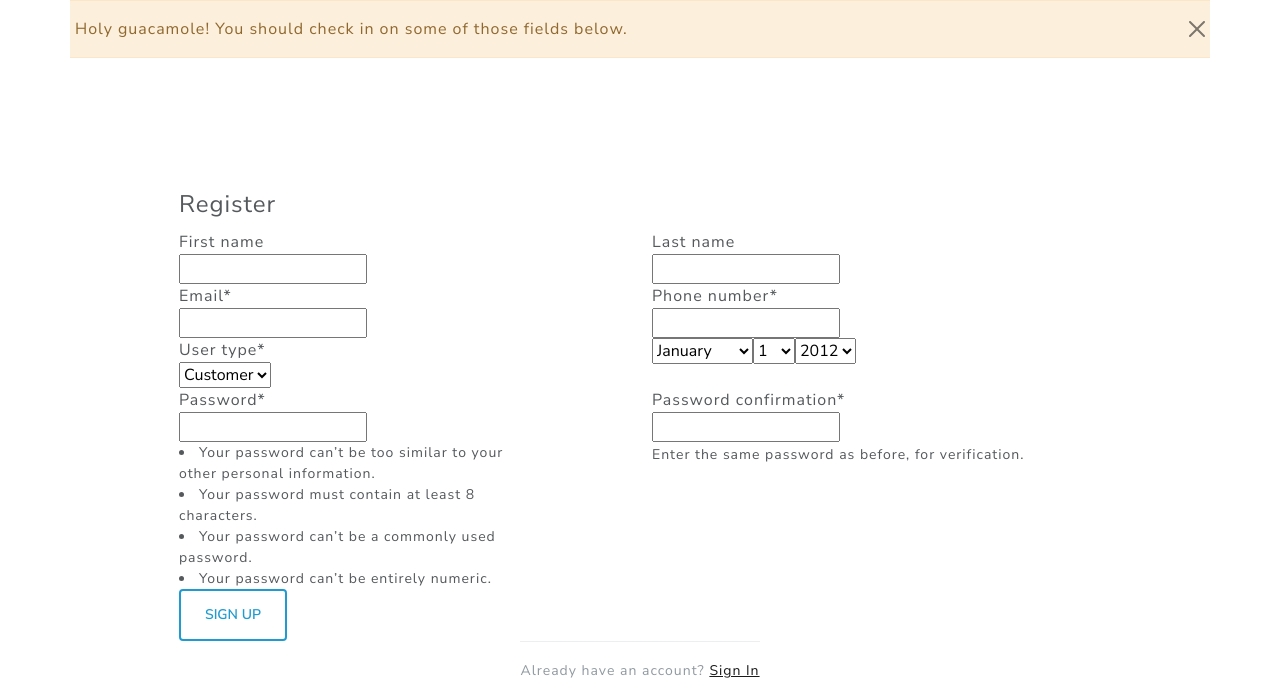
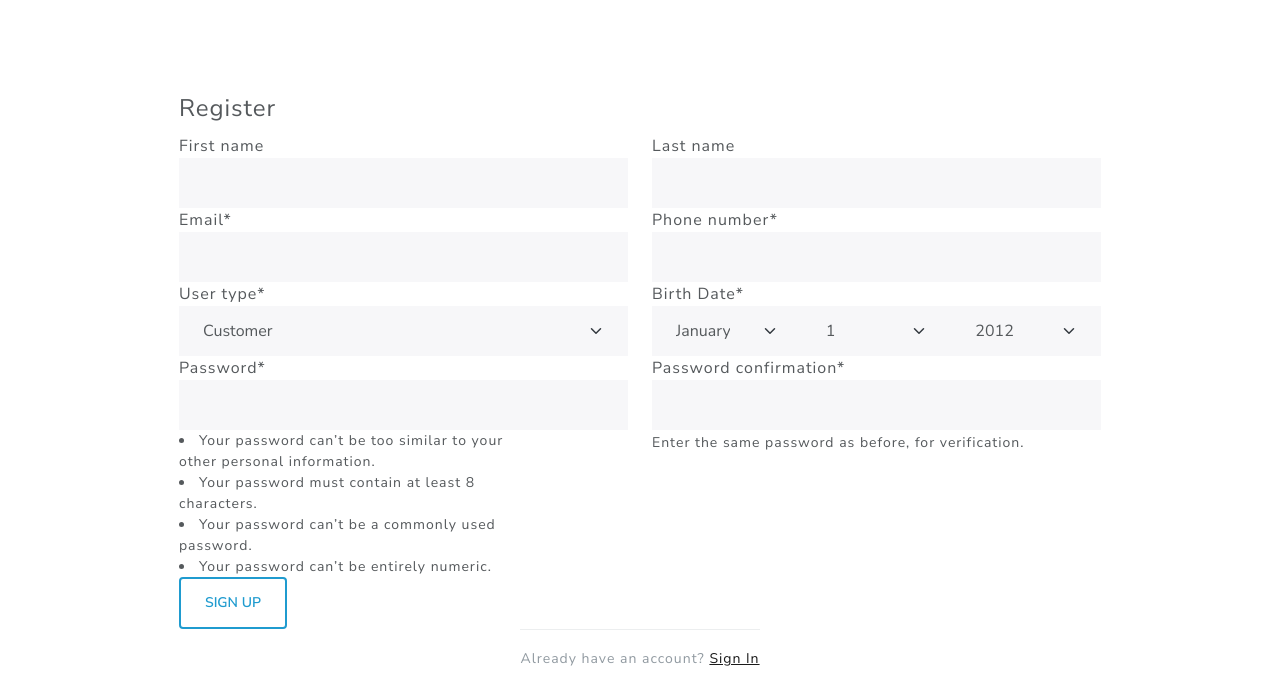
Before and after one commit to ZaidKaraymeh/cinema-management-system, a Django app: page /register/ in a window 1280 px wide. Shown: the part 96-777 px from the top of the page. Run offline with Django 4.2, Linux system fonts and the light colour scheme; some libraries are stand-ins or nearby versions.

Commit message:
Login, Register Styling

```diff
--- a/backend/urls.py
+++ b/backend/urls.py
@@ -22,9 +22,11 @@ from users import views as user_views
 from django.conf import settings
 from django.conf.urls.static import static
 
+from users.forms import LoginForm
+
 urlpatterns = [
     path('admin/', admin.site.urls),
-    path('login/', auth_views.LoginView.as_view(template_name="users/login.html"), name="login"),
+    path('login/', auth_views.LoginView.as_view(template_name="users/login.html", form_class=LoginForm), name="login"),
     path('logout/', auth_views.LogoutView.as_view(template_name="users/logout.html"), name="logout"),
     path('register/', user_views.register, name="register"),
     #path('profile/', user_views.profile, name="profile"),
--- a/core/static/main.css
+++ b/core/static/main.css
@@ -12,3 +12,22 @@ body::before {
 .alert-cstm {
   margin-top: calc(var(--nav-height) + 50);
 }
+
+/* #id_birth_day, #id_birth_month, #id_birth_year {
+  min-width: 100% !important;
+} */
+
+/* #div_id_birth div  > * {
+  width: 33%;
+} */
+#div_id_birth div {
+  display: flex;
+  align-self: center;
+
+}
+/* #div_id_birth {
+  display: flex;
+  align-items: center;
+  justify-content: center;
+
+} */
--- a/core/static/script.js
+++ b/core/static/script.js
@@ -2,7 +2,7 @@
 
 document.documentElement.style.setProperty(
   "--nav-height",
-  document.getElementById("navbar_cstm").offsetHeight + "px"
+  document.getElementById("navbar_cstm").offsetHeight + 20 + "px"
 );
 
 
--- a/users/forms.py
+++ b/users/forms.py
@@ -3,13 +3,22 @@ from django.contrib.auth.models import User
 from django.contrib.auth.forms import UserCreationForm
 
 from .models import User
+from django.contrib.auth.forms import AuthenticationForm
 
+class LoginForm(AuthenticationForm):
+    def __init__(self, *args, **kwargs):
+        super(LoginForm, self).__init__(*args, **kwargs)
+
+        self.fields['username'].widget.attrs['style'] = 'height:50px;'
+        self.fields['password'].widget.attrs['style'] = 'height:50px;'
+        self.fields['username'].widget.attrs['class'] = 'form-control'
+        self.fields['password'].widget.attrs['class'] = 'form-control'
 
 
 class RegisterForm(UserCreationForm):
     email = forms.EmailField()
     birth = forms.DateField(
-        label='', widget=forms.SelectDateWidget(years=range(2012, 1950, -1)))
+        label='Birth Date', widget=forms.SelectDateWidget(years=range(2012, 1950, -1)))
     class Meta:
         # Interacts with User model
         model = User
@@ -23,6 +32,23 @@ class RegisterForm(UserCreationForm):
 
         for fieldname in ['password1', 'password2']:
             self.fields[fieldname].help_text = None
+
+        self.fields['first_name'].widget.attrs['style'] = 'width:100%; height:50px;'
+        self.fields['last_name'].widget.attrs['style'] = 'width:100%; height:50px;'
+        self.fields['email'].widget.attrs['style'] = 'width:100%; height:50px;'
+        self.fields['password1'].widget.attrs['style'] = 'width:100%; height:50px;'
+        self.fields['password2'].widget.attrs['style'] = 'width:100%; height:50px;'
+        self.fields['user_type'].widget.attrs['style'] = 'width:100%; height:50px;'
+        self.fields['birth'].widget.attrs['style'] = 'height:50px;'
+        self.fields['phone_number'].widget.attrs['style'] = 'width:100%; height:50px;'
+        self.fields['first_name'].widget.attrs['class'] = 'form-control'
+        self.fields['last_name'].widget.attrs['class'] = 'form-control'
+        self.fields['email'].widget.attrs['class'] = 'form-control'
+        self.fields['password1'].widget.attrs['class'] = 'form-control'
+        self.fields['password2'].widget.attrs['class'] = 'form-control'
+        self.fields['user_type'].widget.attrs['class'] = 'form-select'
+        self.fields['birth'].widget.attrs['class'] = 'form-select'
+        self.fields['phone_number'].widget.attrs['class'] = 'form-control'
 
 """
 class UserUpdateForm(forms.ModelForm):
--- a/users/templates/users/register.html
+++ b/users/templates/users/register.html
@@ -1,10 +1,6 @@
 {% extends 'base.html' %}
 {% load crispy_forms_tags %}
  {% block content %}
-<div class="alert alert-warning alert-dismissible fade show alert-cstm" role="alert">
-  <strong>Holy guacamole!</strong> You should check in on some of those fields below.
-  <button type="button" class="btn-close" data-bs-dismiss="alert" aria-label="Close"></button>
-</div>
 <div class="d-flex flex-column justify-content-center align-items-center" style="min-height:90vh;" >
     {% if form.errors %}
         <div class="alert alert-danger">
```
Also changed, not shown: users/templates/users/login.html (+3 -5 lines).
